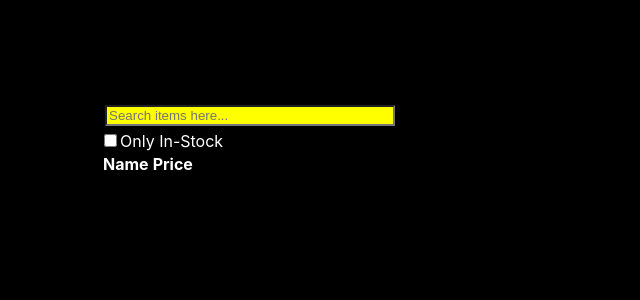
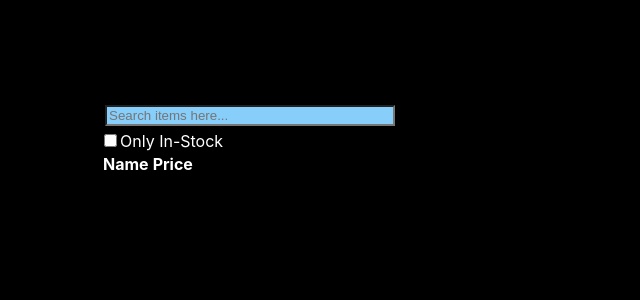
Before and after one commit to UchiTesting/ReactHooks, a React (Create React App) app: page / in a window 1280 px wide. Shown: the top 300 px of the page, without its empty margins (0-640 px from the left). Built offline with nearby package versions, Linux system fonts and the light colour scheme.

Commit message:
Clean up. Remove logging. Move input styling to CSS.

```diff
--- a/src/App.css
+++ b/src/App.css
@@ -16,6 +16,11 @@
   left: 100px;
   top: 100px;
   width: 300px;
+}
+
+form>input[type="text"] {
+  color:dimgray;
+  background-color: lightskyblue;
 }
 
 .App {
--- a/src/App.js
+++ b/src/App.js
@@ -26,7 +26,6 @@ const App = () => {
     <div className="truc">
       <SearchBar onQueryChange={handleQueryChange} />
       <ResultSet data={filteredData} />
-      {console.log(data)}
     </div>
   );
 }
--- a/src/components/CategoryDataTable.jsx
+++ b/src/components/CategoryDataTable.jsx
@@ -3,11 +3,6 @@ import CategoryHeader from "./CategoryHeader";
 import DataLine from "./DataLine";
 
 const CategoryDataTable = (props) => {
-    useEffect(() => {
-        console.log('CDT => ', props);
-
-    })
-
     const { categoryName, items } = props;
 
     return (
--- a/src/components/SearchBar.jsx
+++ b/src/components/SearchBar.jsx
@@ -5,7 +5,7 @@ const SearchBar = ({ onQueryChange }) => {
 
     return (
         <form>
-            <input type="text" placeholder="Search items here..." onChange={onQueryChange} style={{ width: "94%", color: "black", backgroundColor: "yellow", margin: "5px" }} />
+            <input type="text" placeholder="Search items here..." onChange={onQueryChange} style={{ width: "94%", margin: "5px" }} />
             <input type="checkbox" id="onlyInStockCheck" onChange={onQueryChange} />
             <label htmlFor="onlyInStockCheck">Only In-Stock</label>
         </form>
```
Also changed, not shown: src/components/ResultSet.jsx (+1 -6 lines).
